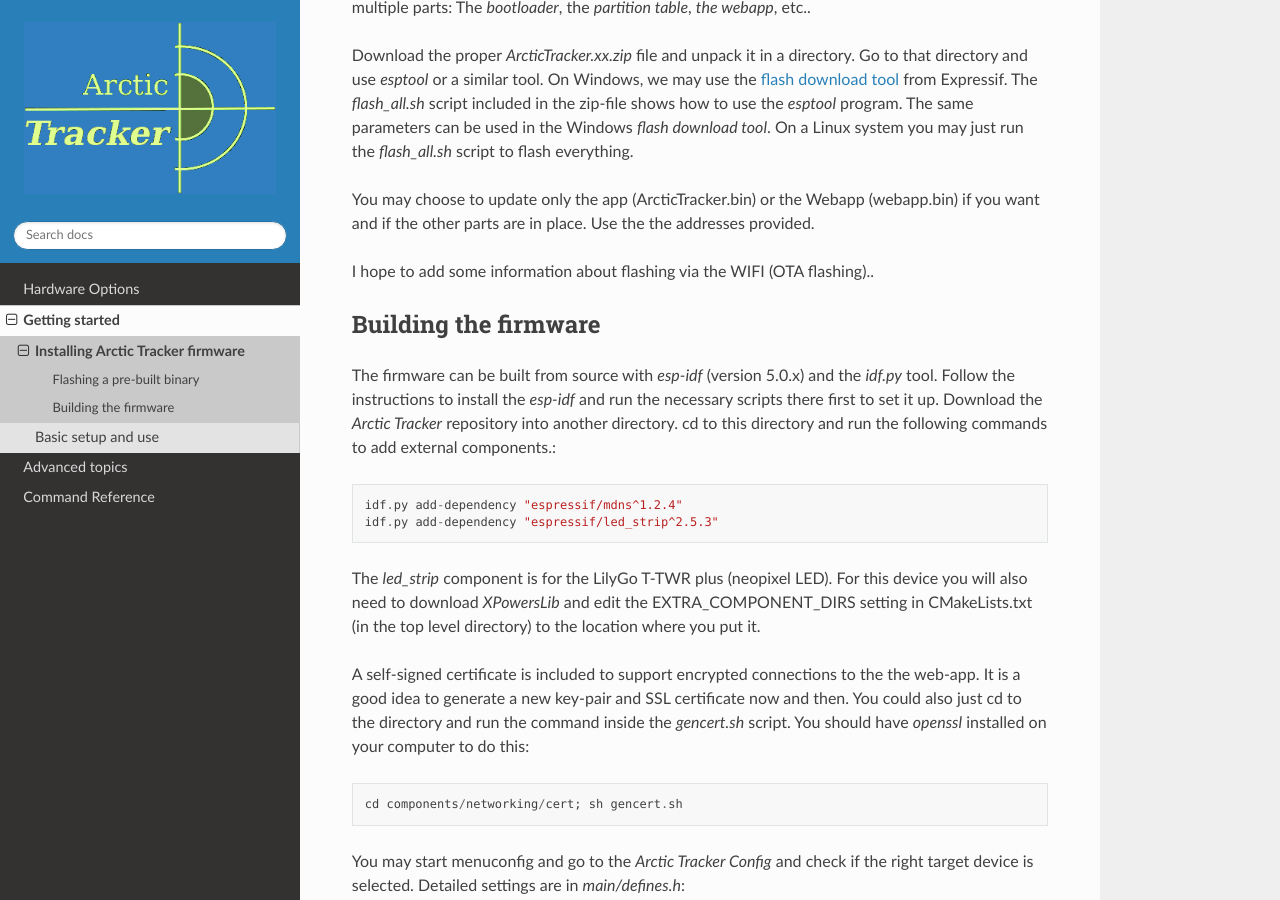
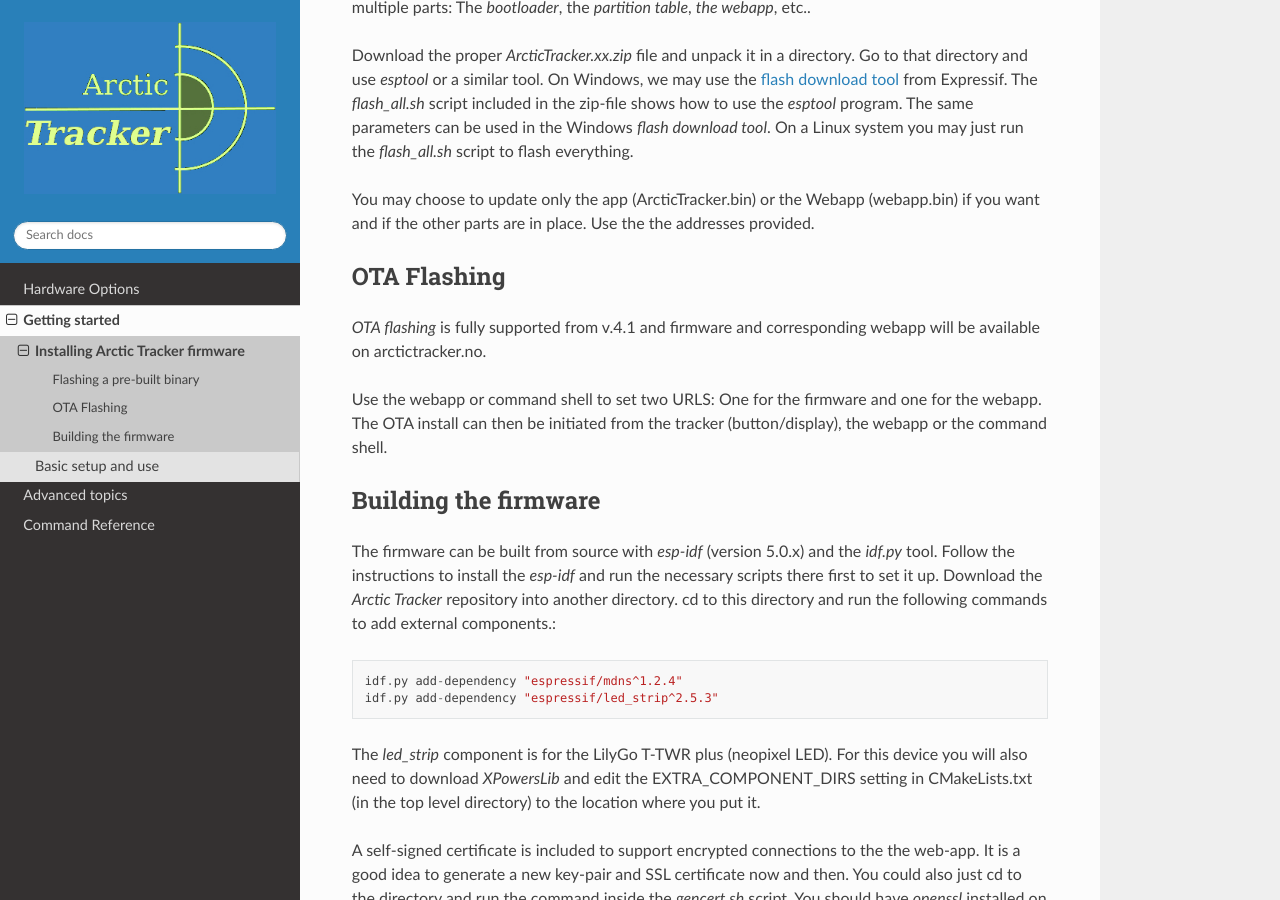
Before and after one commit to Hamlabs/ArcticTracker-docs, a Sphinx documentation site: the page built from docs/install.rst, in a window 1280 px wide and 900 px high, scrolled down 388 px. Built offline with Sphinx 7.4.7 and the Read the Docs theme 3.1.0, drawn with Linux system fonts in a browser that asks for light colours; pages that are not in the unit, such as notebooks, are missing from menus.

Commit message:
Document OTA flashing support in install guide
Added section on OTA flashing support and instructions.

```diff
--- a/docs/install.rst
+++ b/docs/install.rst
@@ -12,7 +12,11 @@
 
 You may choose to update only the app (ArcticTracker.bin) or the Webapp (webapp.bin) if you want and if the other parts are in place. Use the the addresses provided.
 
-I hope to add some information about flashing via the WIFI (OTA flashing)..
+OTA Flashing
+------------
+*OTA flashing* is fully supported from v.4.1 and firmware and corresponding webapp will be available on arctictracker.no.
+
+Use the webapp or command shell to set two URLS: One for the firmware and one for the webapp. The OTA install can then be initiated from the tracker (button/display), the webapp or the command shell.
 
 Building the firmware
 ---------------------
```
